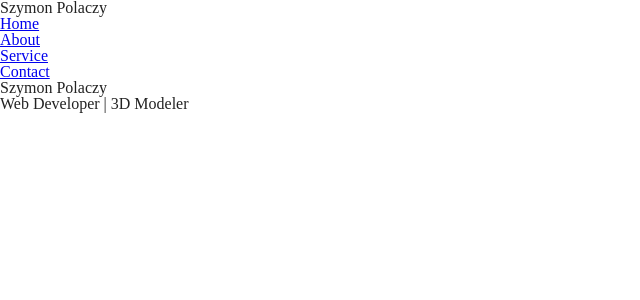
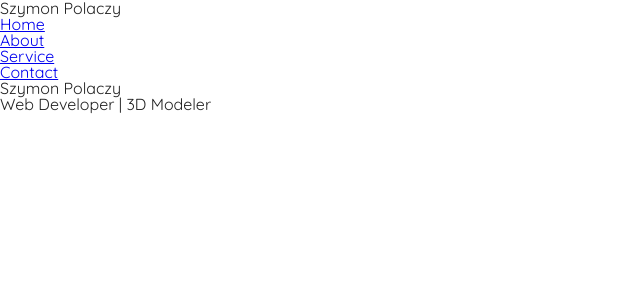
Before and after one commit to szymon-polaczy/Portfolio, a PHP site: page / in a window 1280 px wide. Shown: the top 300 px of the page, without its empty margins (0-640 px from the left). Run offline with PHP 8.4, Linux system fonts and the light colour scheme.

Commit message:
r.1.2.1
Dodałem odpowiedniego fonta do projektu

```diff
--- a/index.html
+++ b/index.html
@@ -13,6 +13,7 @@
     <meta name="author" content="Szymon Polaczy">
 
     <link href="reset.css" rel="stylesheet">
+    <link href="https://fonts.googleapis.com/css?family=Quicksand&display=swap" rel="stylesheet">
     <link href="style.css" rel="stylesheet">
 </head>
 <body>
--- a/style.css
+++ b/style.css
@@ -1,3 +1,7 @@
+body {
+    font-family: 'Quicksand', sans-serif;
+}
+
 img {
     max-width: 100%;
 }
```
